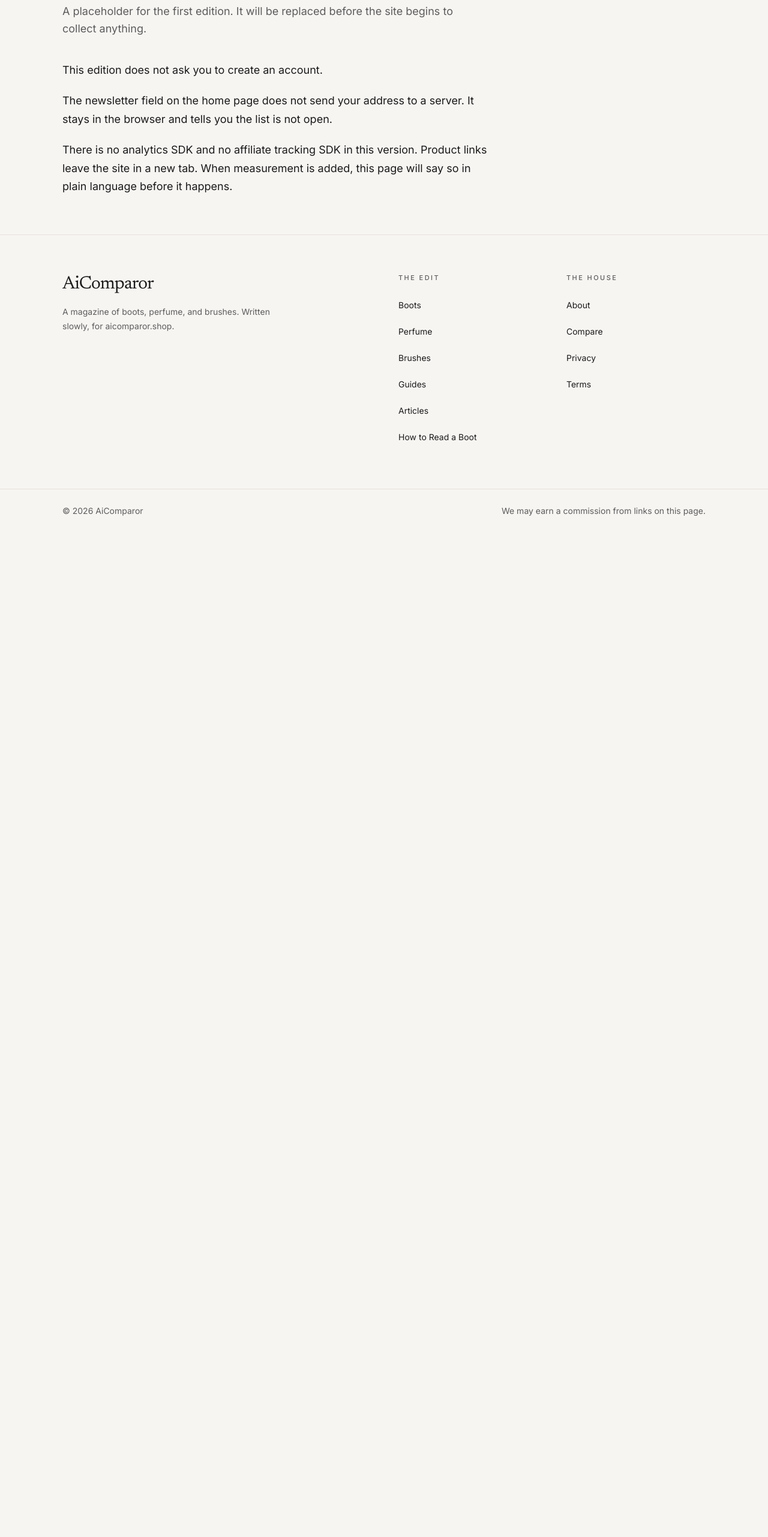
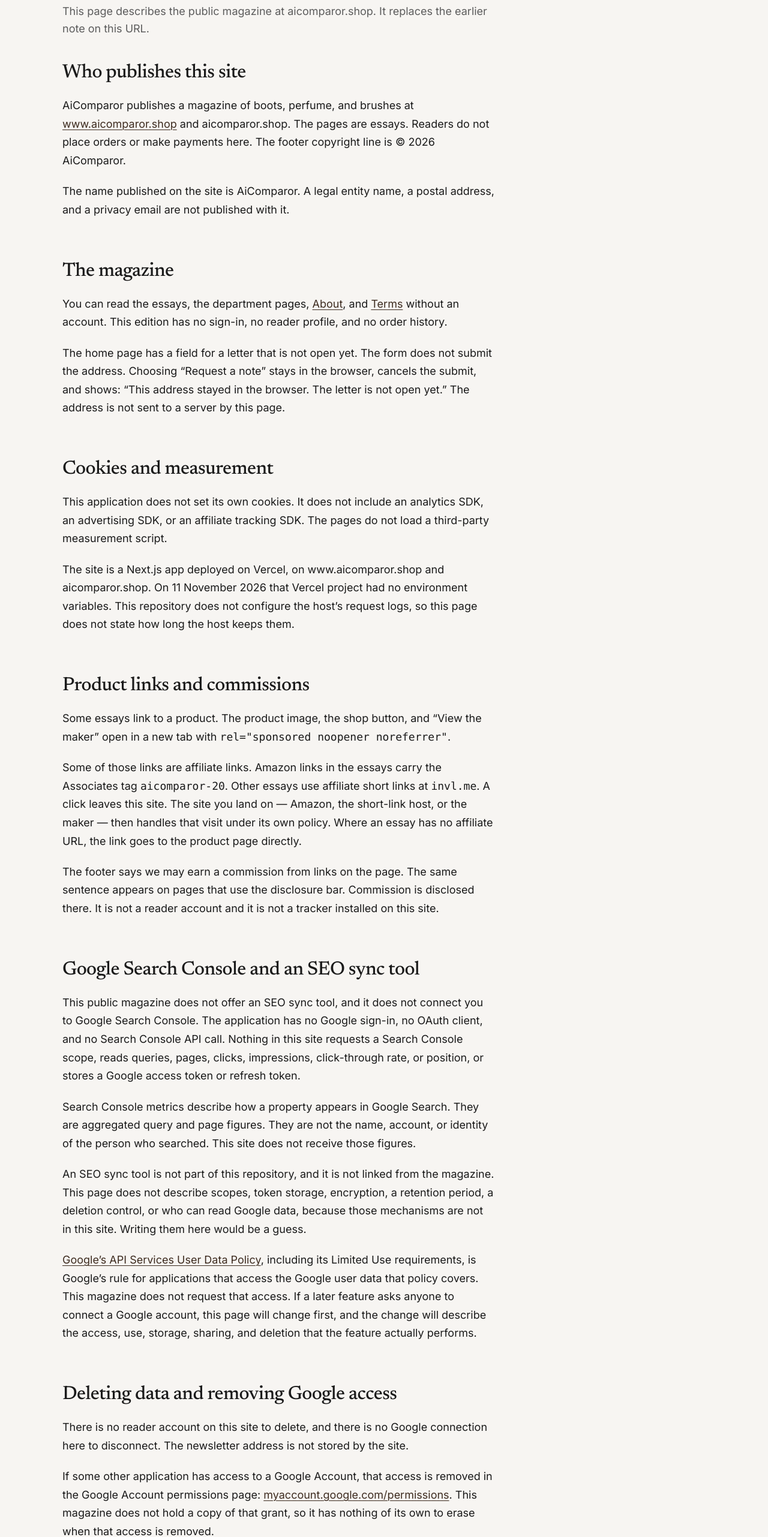
Before and after one commit to wuyingzhouzhou-cpu/aicomparor-shop, a Next.js app: page /privacy in a window 1280 px wide. Shown: the part 234-2797 px from the top of the page at 60% size. Before the commit the page ends 1122 px from the top, so only its background shows below. Built offline with nearby package versions, Linux system fonts and the light colour scheme.

Commit message:
docs(privacy): replace the magazine privacy stub
State what this site actually does: essays, no reader account, a newsletter field that stays in the browser, affiliate links without a tracking SDK, and no Search Console connection in this repository.

```diff
--- a/src/app/privacy/page.tsx
+++ b/src/app/privacy/page.tsx
@@ -1,29 +1,147 @@
 import type { Metadata } from "next";
+import Link from "next/link";
 import { PageIntro } from "@/components/page-intro";
 
 export const metadata: Metadata = {
   title: "Privacy",
-  description: "A placeholder privacy note for the first edition of AiComparor.",
+  description:
+    "What the AiComparor magazine site does with the newsletter field, product links, and Google Search Console. No reader account, and no Search Console connection in this site.",
 };
 
 export default function PrivacyPage() {
   return (
     <div className="content-wrap flex flex-col gap-space-5 py-space-8">
       <PageIntro
-        eyebrow="Stub"
+        eyebrow="11 November 2026"
         title="Privacy"
-        lede="A placeholder for the first edition. It will be replaced before the site begins to collect anything."
+        lede="This page describes the public magazine at aicomparor.shop. It replaces the earlier note on this URL."
       />
       <div className="article-body">
-        <p>This edition does not ask you to create an account.</p>
+        <h2>Who publishes this site</h2>
         <p>
-          The newsletter field on the home page does not send your address to a server. It stays in
-          the browser and tells you the list is not open.
+          AiComparor publishes a magazine of boots, perfume, and brushes at{" "}
+          <a href="https://www.aicomparor.shop">www.aicomparor.shop</a> and aicomparor.shop. The
+          pages are essays. Readers do not place orders or make payments here. The footer copyright
+          line is © 2026 AiComparor.
         </p>
         <p>
-          There is no analytics SDK and no affiliate tracking SDK in this version. Product links
-          leave the site in a new tab. When measurement is added, this page will say so in plain
-          language before it happens.
+          The name published on the site is AiComparor. A legal entity name, a postal address, and
+          a privacy email are not published with it.
+        </p>
+
+        <h2>The magazine</h2>
+        <p>
+          You can read the essays, the department pages, <Link href="/about">About</Link>, and{" "}
+          <Link href="/terms">Terms</Link> without an account. This edition has no sign-in, no
+          reader profile, and no order history.
+        </p>
+        <p>
+          The home page has a field for a letter that is not open yet. The form does not submit the
+          address. Choosing “Request a note” stays in the browser, cancels the submit, and shows:
+          “This address stayed in the browser. The letter is not open yet.” The address is not sent
+          to a server by this page.
+        </p>
+
+        <h2>Cookies and measurement</h2>
+        <p>
+          This application does not set its own cookies. It does not include an analytics SDK, an
+          advertising SDK, or an affiliate tracking SDK. The pages do not load a third-party
+          measurement script.
+        </p>
+        <p>
+          The site is a Next.js app deployed on Vercel, on www.aicomparor.shop and aicomparor.shop.
+          On 11 November 2026 that Vercel project had no environment variables. This repository does
+          not configure the host’s request logs, so this page does not state how long the host keeps
+          them.
+        </p>
+
+        <h2>Product links and commissions</h2>
+        <p>
+          Some essays link to a product. The product image, the shop button, and “View the maker”
+          open in a new tab with <code>rel=&quot;sponsored noopener noreferrer&quot;</code>.
+        </p>
+        <p>
+          Some of those links are affiliate links. Amazon links in the essays carry the Associates
+          tag <code>aicomparor-20</code>. Other essays use affiliate short links at{" "}
+          <code>invl.me</code>. A click leaves this site. The site you land on — Amazon, the
+          short-link host, or the maker — then handles that visit under its own policy. Where an
+          essay has no affiliate URL, the link goes to the product page directly.
+        </p>
+        <p>
+          The footer says we may earn a commission from links on the page. The same sentence
+          appears on pages that use the disclosure bar. Commission is disclosed there. It is not a
+          reader account and it is not a tracker installed on this site.
+        </p>
+
+        <h2>Google Search Console and an SEO sync tool</h2>
+        <p>
+          This public magazine does not offer an SEO sync tool, and it does not connect you to
+          Google Search Console. The application has no Google sign-in, no OAuth client, and no
+          Search Console API call. Nothing in this site requests a Search Console scope, reads
+          queries, pages, clicks, impressions, click-through rate, or position, or stores a Google
+          access token or refresh token.
+        </p>
+        <p>
+          Search Console metrics describe how a property appears in Google Search. They are
+          aggregated query and page figures. They are not the name, account, or identity of the
+          person who searched. This site does not receive those figures.
+        </p>
+        <p>
+          An SEO sync tool is not part of this repository, and it is not linked from the magazine.
+          This page does not describe scopes, token storage, encryption, a retention period, a
+          deletion control, or who can read Google data, because those mechanisms are not in this
+          site. Writing them here would be a guess.
+        </p>
+        <p>
+          <a
+            href="https://developers.google.com/terms/api-services-user-data-policy"
+            target="_blank"
+            rel="noopener noreferrer"
+          >
+            Google’s API Services User Data Policy
+          </a>, including its Limited Use requirements, is Google’s rule for applications that access
+          the Google user data that policy covers. This magazine does not request that access. If a
+          later feature asks anyone to connect a Google account, this page will change first, and
+          the change will describe the access, use, storage, sharing, and deletion that the feature
+          actually performs.
+        </p>
+
+        <h2>Deleting data and removing Google access</h2>
+        <p>
+          There is no reader account on this site to delete, and there is no Google connection here
+          to disconnect. The newsletter address is not stored by the site.
+        </p>
+        <p>
+          If some other application has access to a Google Account, that access is removed in the
+          Google Account permissions page:{" "}
+          <a
+            href="https://myaccount.google.com/permissions"
+            target="_blank"
+            rel="noopener noreferrer"
+          >
+            myaccount.google.com/permissions
+          </a>. This magazine does not hold a copy of that grant, so it has nothing of its own to erase
+          when that access is removed.
+        </p>
+
+        <h2>Changes</h2>
+        <p>
+          This page was updated on <time dateTime="2026-11-11">11 November 2026</time>. If the
+          magazine adds an account, sends the newsletter address to a server, adds measurement, or
+          asks for a Google connection, this page will be updated before that ships. The{" "}
+          <Link href="/about">About</Link> page states the same order for accounts and the letter.
+        </p>
+
+        <h2>Contact</h2>
+        <p>
+          A privacy contact email is not published on this site. The name on the site is
+          AiComparor, at aicomparor.shop. The address <code>name@example.com</code> in the
+          newsletter field is sample text in the form. It is not a contact address.
+        </p>
+        <p>
+          The footer links to <Link href="/about">About</Link>,{" "}
+          <Link href="/compare">Compare</Link>, <Link href="/privacy">Privacy</Link>, and{" "}
+          <Link href="/terms">Terms</Link>.
         </p>
       </div>
     </div>
```
